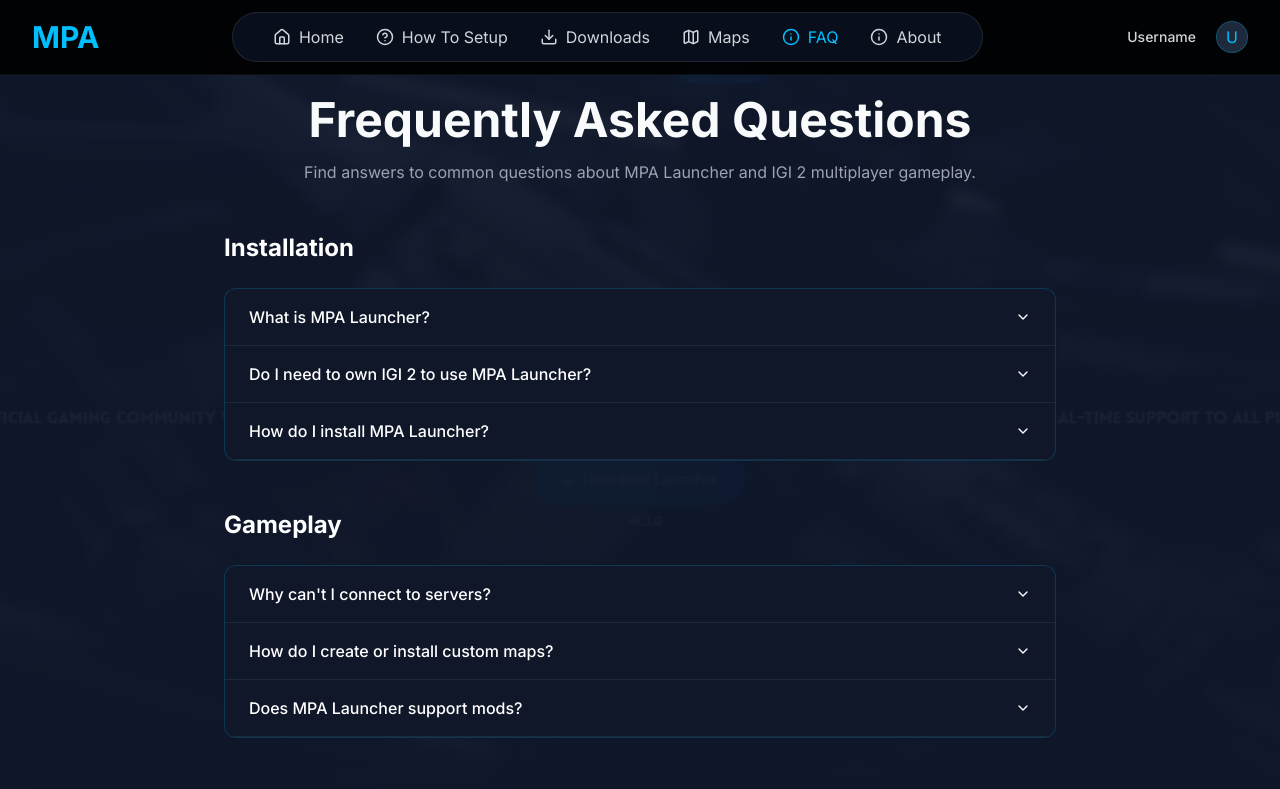
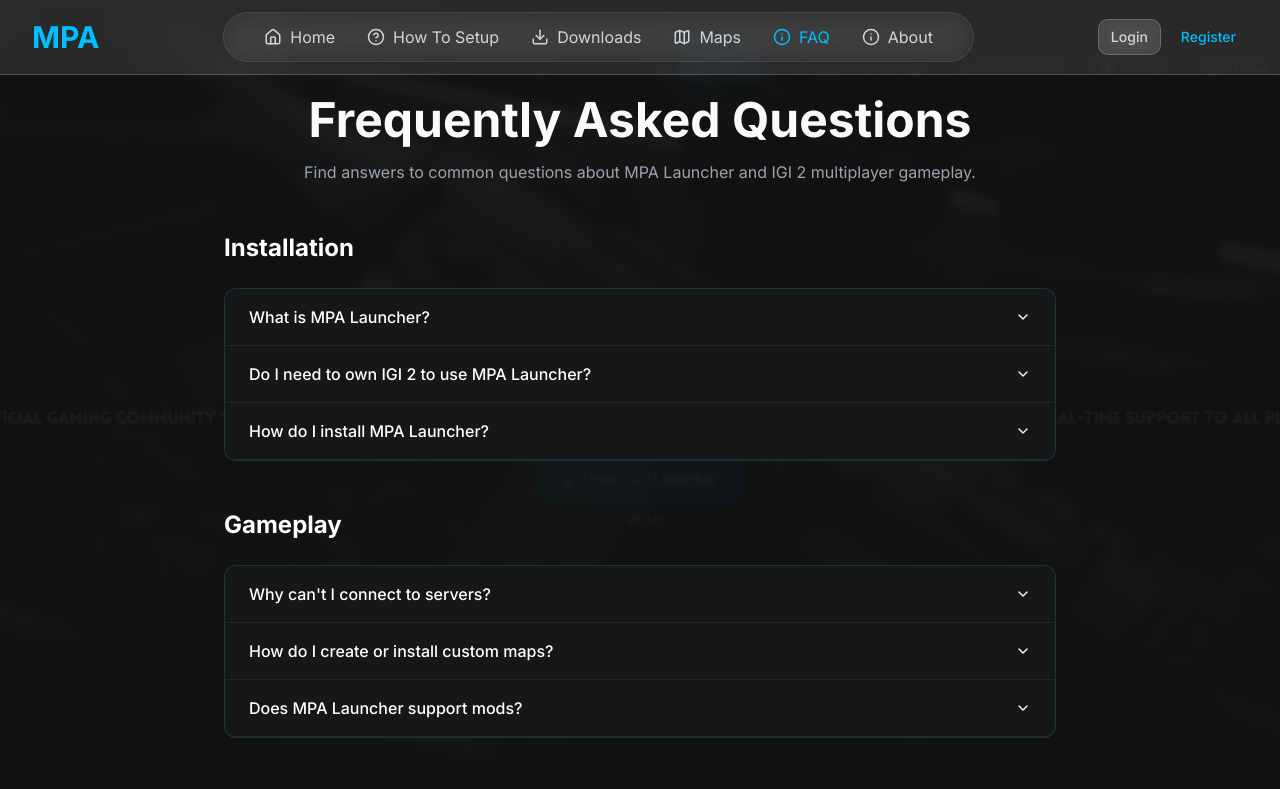
Before and after one commit to SalmanFarsiSiam/neon-strike-nexus, a React (Vite) app: page /faq in a window 1280 px wide. Shown: the top 789 px of the page. Built offline with nearby package versions, Linux system fonts and the light colour scheme.

Commit message:
Refactor: Improve UI and Login System
- Removed black background from the navbar and implemented a frosted glass effect.
- Removed the overall bluish tone from the website while preserving the neon blue elements.
- Refactored the login system.

```diff
--- a/src/components/Navbar.tsx
+++ b/src/components/Navbar.tsx
@@ -31,7 +31,7 @@ const Navbar = () => {
   ];
 
   return (
-    <nav className="fixed top-0 left-0 right-0 z-50 bg-black/90 backdrop-blur-md border-b border-white/5 py-3">
+    <nav className="fixed top-0 left-0 right-0 z-50 bg-white/10 backdrop-blur-lg border-b border-white/20 py-3">
       <div className="max-w-7xl mx-auto px-4 md:px-8 flex items-center justify-between">
         {/* Logo */}
         <Link to="/" className="flex items-center">
@@ -41,7 +41,7 @@ const Navbar = () => {
         </Link>
 
         {/* Desktop Navigation */}
-        <div className="hidden md:flex items-center justify-center bg-navy-dark/80 backdrop-blur-md rounded-full px-6 py-2 border border-white/10">
+        <div className="hidden md:flex items-center justify-center backdrop-blur-md rounded-full px-6 py-2 border border-white/10">
           {navItems.map((item) => (
             <Link
               key={item.name}
@@ -68,13 +68,13 @@ const Navbar = () => {
                     <span className="text-sm text-gray-300 mr-2">
                       Username
                     </span>
-                    <Avatar className="h-8 w-8 bg-navy-light border border-neon-blue/30">
-                      <AvatarFallback className="bg-navy-light text-neon-blue">U</AvatarFallback>
+                    <Avatar className="h-8 w-8 bg-transparent border border-neon-blue/30">
+                      <AvatarFallback className="bg-transparent text-neon-blue">U</AvatarFallback>
                     </Avatar>
                   </div>
                 </Button>
               </DropdownMenuTrigger>
-              <DropdownMenuContent align="end" className="w-56 bg-navy-dark border border-white/10">
+              <DropdownMenuContent align="end" className="w-56 bg-white/20 backdrop-blur-xl border border-white/20">
                 <DropdownMenuItem className="cursor-pointer">
                   <User className="mr-2 h-4 w-4" />
                   <span>Profile</span>
@@ -96,16 +96,21 @@ const Navbar = () => {
           ) : (
             <div className="flex gap-2 items-center">
               <Button
+                variant="outline"
+                size="sm"
+                className="border-white/20 bg-white/10 backdrop-blur-md text-gray-300 hover:text-white hover:bg-white/20"
+                onClick={() => setIsLoggedIn(true)}
+              >
+                Login
+              </Button>
+              <Button
                 variant="ghost"
                 size="sm"
-                className="text-gray-300 hover:text-white"
+                className="text-neon-blue hover:text-neon-blue hover:bg-neon-blue/10"
                 onClick={() => setIsLoggedIn(true)}
               >
-                Username
+                Register
               </Button>
-              <Avatar className="h-8 w-8 bg-navy-light border border-neon-blue/30">
-                <AvatarFallback className="bg-navy-light text-neon-blue">U</AvatarFallback>
-              </Avatar>
             </div>
           )}
         </div>
@@ -121,7 +126,7 @@ const Navbar = () => {
 
       {/* Mobile Navigation */}
       {isOpen && (
-        <div className="md:hidden p-4 bg-navy-dark border-t border-white/10">
+        <div className="md:hidden p-4 bg-white/10 backdrop-blur-lg border-t border-white/10">
           <div className="flex flex-col space-y-2">
             {navItems.map((item) => (
               <Link
@@ -129,7 +134,7 @@ const Navbar = () => {
                 to={item.path}
                 className={`flex items-center gap-2 py-3 px-4 rounded-md ${
                   location.pathname === item.path
-                    ? "bg-navy-light text-neon-blue"
+                    ? "bg-white/10 text-neon-blue"
                     : "text-gray-300 hover:text-white"
                 }`}
                 onClick={() => setIsOpen(false)}
@@ -144,8 +149,8 @@ const Navbar = () => {
               {isLoggedIn ? (
                 <div className="flex flex-col space-y-2">
                   <div className="flex items-center gap-3 mb-2 px-4">
-                    <Avatar className="h-8 w-8 bg-navy-light border border-neon-blue/30">
-                      <AvatarFallback className="bg-navy-light text-neon-blue">U</AvatarFallback>
+                    <Avatar className="h-8 w-8 bg-transparent border border-neon-blue/30">
+                      <AvatarFallback className="bg-transparent text-neon-blue">U</AvatarFallback>
                     </Avatar>
                     <span className="text-sm text-gray-300">Username</span>
                   </div>
@@ -178,18 +183,23 @@ const Navbar = () => {
                   </Button>
                 </div>
               ) : (
-                <div className="flex items-center gap-3 px-4">
+                <div className="flex flex-col gap-2 px-4">
+                  <Button
+                    variant="outline"
+                    size="sm"
+                    className="justify-center border-white/20 bg-white/10 backdrop-blur-md text-gray-300 hover:text-white w-full"
+                    onClick={() => setIsLoggedIn(true)}
+                  >
+                    Login
+                  </Button>
                   <Button
                     variant="ghost"
                     size="sm"
-                    className="text-gray-300 hover:text-white"
+                    className="justify-center text-neon-blue hover:text-neon-blue hover:bg-neon-blue/10 w-full"
                     onClick={() => setIsLoggedIn(true)}
                   >
-                    Username
+                    Register
                   </Button>
-                  <Avatar className="h-8 w-8 bg-navy-light border border-neon-blue/30">
-                    <AvatarFallback className="bg-navy-light text-neon-blue">U</AvatarFallback>
-                  </Avatar>
                 </div>
               )}
             </div>
--- a/src/index.css
+++ b/src/index.css
@@ -7,32 +7,32 @@
 
 @layer base {
   :root {
-    --background: 222 47% 11%;
-    --foreground: 210 40% 98%;
+    --background: 0 0% 7%;
+    --foreground: 0 0% 98%;
 
-    --card: 222 47% 11%;
-    --card-foreground: 210 40% 98%;
+    --card: 0 0% 9%;
+    --card-foreground: 0 0% 98%;
 
-    --popover: 222 47% 11%;
-    --popover-foreground: 210 40% 98%;
+    --popover: 0 0% 9%;
+    --popover-foreground: 0 0% 98%;
 
     --primary: 196 100% 50%;
-    --primary-foreground: 222 47% 11%;
+    --primary-foreground: 0 0% 9%;
 
-    --secondary: 217.2 32.6% 17.5%;
-    --secondary-foreground: 210 40% 98%;
+    --secondary: 0 0% 15%;
+    --secondary-foreground: 0 0% 98%;
 
-    --muted: 217.2 32.6% 17.5%;
-    --muted-foreground: 215 20.2% 65.1%;
+    --muted: 0 0% 15%;
+    --muted-foreground: 0 0% 65%;
 
     --accent: 196 100% 50%;
-    --accent-foreground: 210 40% 98%;
+    --accent-foreground: 0 0% 98%;
 
     --destructive: 0 62.8% 30.6%;
-    --destructive-foreground: 210 40% 98%;
+    --destructive-foreground: 0 0% 98%;
 
-    --border: 217.2 32.6% 17.5%;
-    --input: 217.2 32.6% 17.5%;
+    --border: 0 0% 15%;
+    --input: 0 0% 15%;
     --ring: 196 100% 50%;
 
     --radius: 0.75rem;
@@ -47,9 +47,9 @@
   }
 
   body {
-    @apply bg-navy text-foreground antialiased;
+    @apply bg-[#121212] text-foreground antialiased;
     background-image:
-      linear-gradient(to bottom, rgba(15, 23, 42, 0.95), rgba(15, 23, 42, 0.98)),
+      linear-gradient(to bottom, rgba(18, 18, 18, 0.95), rgba(18, 18, 18, 0.98)),
       url('/public/lovable-uploads/80782db6-d02c-43e4-b676-c55adf0ff196.png');
     background-attachment: fixed;
     background-size: cover;
@@ -59,7 +59,7 @@
 
 @layer components {
   .glass-card {
-    @apply bg-navy-light/40 backdrop-blur-md border border-white/10 shadow-lg;
+    @apply bg-white/10 backdrop-blur-md border border-white/10 shadow-lg;
   }
 
   .glow-text {
@@ -96,7 +96,7 @@
   }
 
   .neon-card {
-    @apply rounded-xl border border-neon-blue/20 bg-navy-light/80 backdrop-blur-sm shadow-lg
+    @apply rounded-xl border border-neon-blue/20 bg-white/5 backdrop-blur-sm shadow-lg
            hover:border-neon-blue/40 hover:shadow-[0_0_15px_rgba(0,191,255,0.3)] transition-all duration-300;
   }
 }
--- a/tailwind.config.ts
+++ b/tailwind.config.ts
@@ -58,9 +58,9 @@ export default {
 				},
 				// Custom colors for our theme
 				navy: {
-					DEFAULT: '#0F172A',
-					dark: '#0B1222',
-					light: '#1E293B',
+					DEFAULT: '#121212',
+					dark: '#0A0A0A',
+					light: '#1E1E1E',
 				},
 				neon: {
 					blue: '#00BFFF',
```
